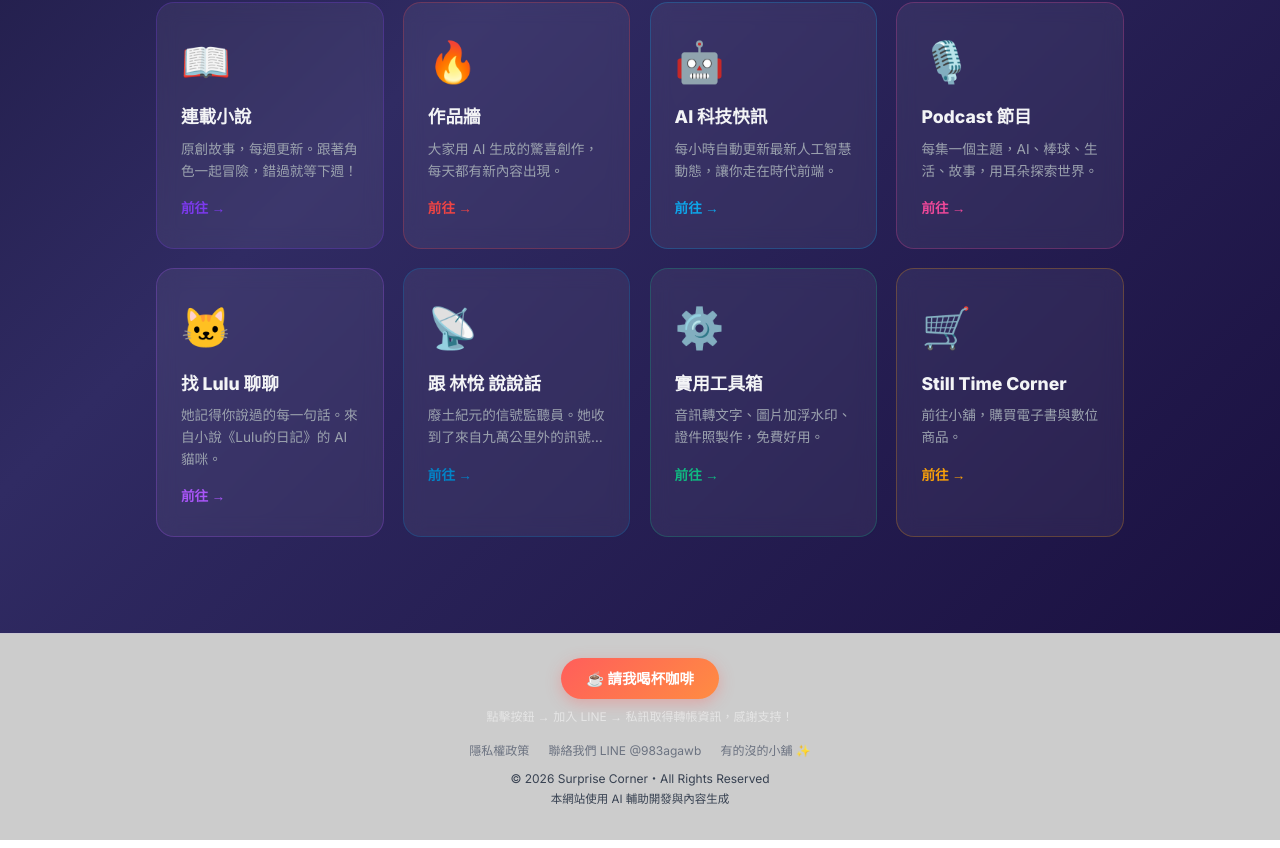
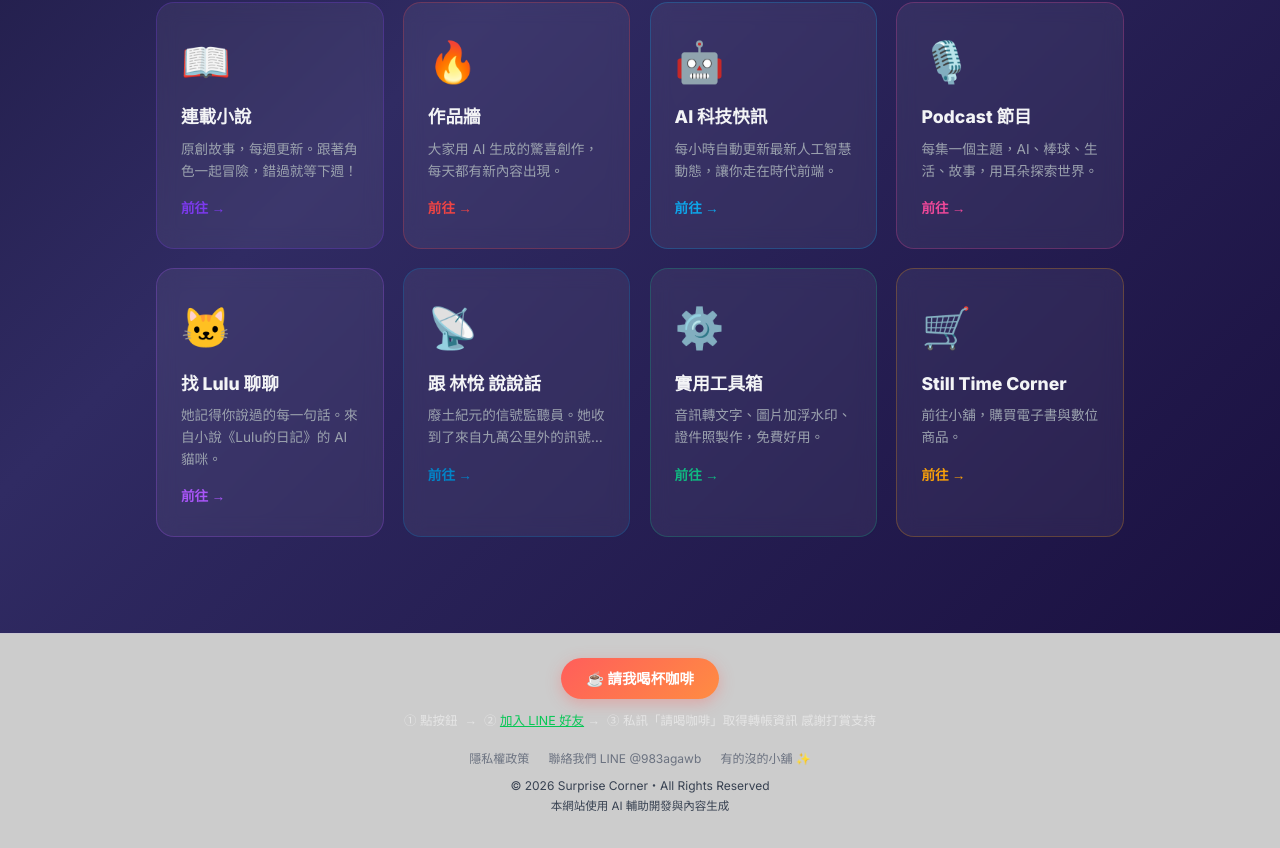
Before and after one commit to lululin221010/surprise-corner, a Next.js app: page / in a window 1280 px wide. Shown: the part 1006-1854 px from the top of the page. Built offline with nearby package versions, Linux system fonts and the light colour scheme; no server answers; the database is empty.

Commit message:
feat: 咖啡按鈕加入 LINE 好友可點擊連結

```diff
--- a/src/app/layout.tsx
+++ b/src/app/layout.tsx
@@ -101,8 +101,13 @@ export default function RootLayout({ children }: { children: React.ReactNode })
 >
   ☕ 請我喝杯咖啡
 </a>
-<p style={{ marginTop: '0.5rem', fontSize: '0.75rem', color: 'rgba(255,255,255,0.5)', lineHeight: 1.6 }}>
-  點擊按鈕 → 加入 LINE → 私訊取得轉帳資訊，感謝支持！
+<p style={{ marginTop: '0.6rem', fontSize: '0.78rem', color: 'rgba(255,255,255,0.5)', lineHeight: 2 }}>
+  ① 點按鈕 &nbsp;→&nbsp; ②{' '}
+  <a href="https://line.me/R/ti/p/@983agawb" target="_blank" rel="noopener noreferrer"
+    style={{ color: '#06c755', textDecoration: 'underline' }}>
+    加入 LINE 好友
+  </a>
+  &nbsp;→&nbsp; ③ 私訊「請喝咖啡」取得轉帳資訊 感謝打賞支持
 </p>
           </div>
 
```
Also changed, not shown: 1 other file (tests, documents, lock files or other folders).
